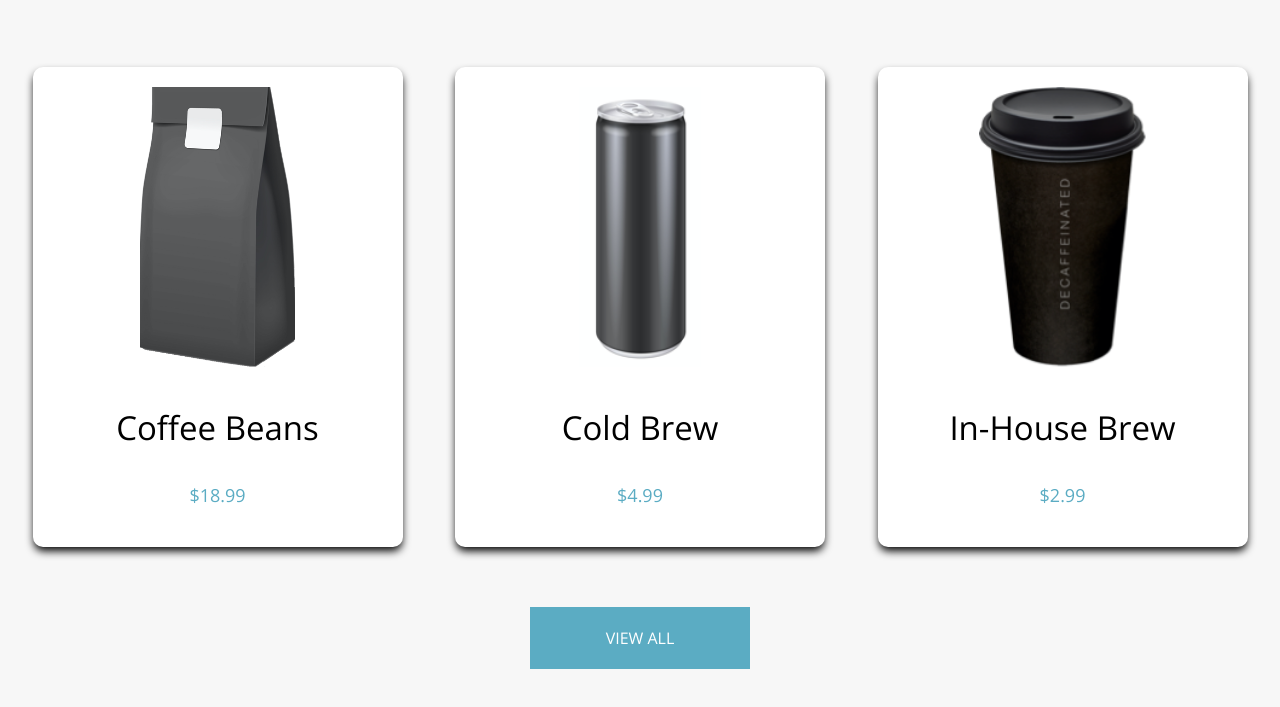
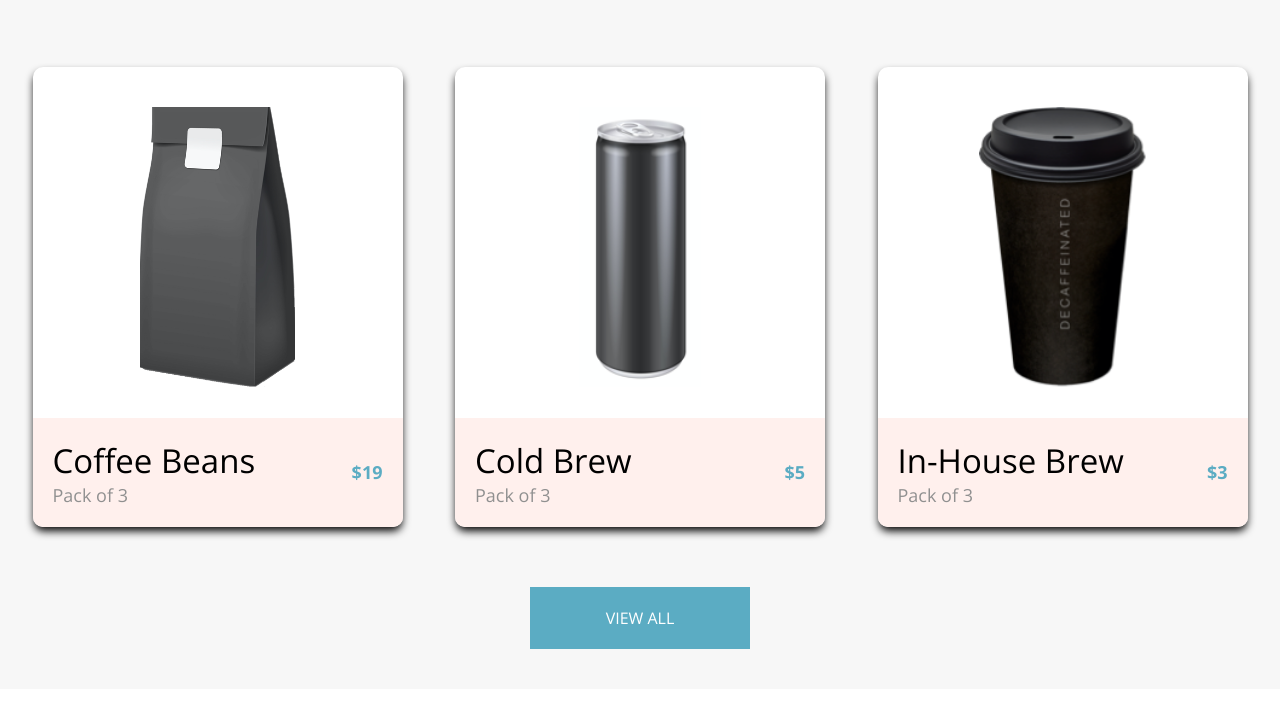
Before and after one commit to Glennergy/glenn-montera-coffeeshop, a plain HTML site: page index.html in a window 1280 px wide. Shown: the part 671-1378 px from the top of the page. Drawn offline with nearby package versions, Linux system fonts and the light colour scheme.

Commit message:
updated item cards in main landing page

```diff
--- a/css/landing.css
+++ b/css/landing.css
@@ -150,23 +150,59 @@ p {
 }
 
 .products-card {
-  display: inline-block;
+  display: flex;
+  flex-direction: column;
   text-align: center;
   background-color: white;
   width: 330px;
   height: 440px;
   padding: 20px;
+  padding-bottom: 0;
   margin: 20px;
   border-radius: 10px;
   box-shadow: 0 5px 9px -1px rgba(0, 0, 0, 25);
+  justify-content: space-between;
+}
+
+.products-card__desc {
+  padding: 20px;
+  border-bottom-left-radius: 10px;
+  border-bottom-right-radius: 10px;
+  margin: 0;
+  width: 100%;
+  display: flex;
+  align-self: center;
+  background-color: #fff0ed;
+  text-align: center;
+  justify-content: space-between;
+}
+
+.products-desc__text {
+  display: flex;
+  flex-direction: column;
+  align-items: flex-start;
+}
+
+.products-text__grey {
+  margin: 0;
+  color: #909090;
+}
+
+.products-text__title {
+  margin: 0;
 }
 
 .product-price {
   color: #5bacc3;
+  margin: 0;
+  align-self: center;
+  font-weight: 700;
+  font-size: ;
 }
 
 .products-card__image {
   height: 17.5rem;
+  padding: 20px;
 }
 
 .product-button-link {
--- a/index.html
+++ b/index.html
@@ -65,21 +65,42 @@
         <h2 class="product-section__header">Our Products</h2>
         <div class="product-container">
         <div class="products-card">
-          <img class="products-card__image" src="./assets/coffeebeans-hero.png" alt="Coffee Beans" />
-          <h3>Coffee Beans</h3>
-          <p class="product-price">$18.99</p>
+          <div class="product-image_container">
+            <img class="products-card__image" src="./assets/coffeebeans-hero.png" alt="Coffee Beans" />
+          </div>
+          <div class="products-card__desc">
+            <div class="products-desc__text">
+              <h3 class="products-text__title">Coffee Beans</h3>
+              <p class="products-text__grey">Pack of 3</p>
+            </div>
+          <p class="product-price">$19</p>
+          </div>
         </div>
         <div class="products-card">
-          <img class="products-card__image" src="./assets/coldbrew.png" alt="Cold Brew" />
-          <h3>Cold Brew</h3>
-          <p class="product-price">$4.99</p>
+          <div class="product-image_container">
+            <img class="products-card__image" src="./assets/coldbrew.png" alt="Cold Brew" />
+          </div>
+          <div class="products-card__desc">
+            <div class="products-desc__text">
+             <h3 class="products-text__title">Cold Brew</h3>
+             <p class="products-text__grey">Pack of 3</p>
+            </div>
+            <p class="product-price">$5</p>
+          </div>
         </div>
         <div class="products-card">
-          <img class="products-card__image" src="./assets/inhousebrew.png" alt="In-House Brew" />
-          <h3>In-House Brew</h3>
-          <p class="product-price">$2.99</p>
+          <div class="product-image_container">
+            <img class="products-card__image" src="./assets/inhousebrew.png" alt="In-House Brew" />
+          </div>
+          <div class="products-card__desc">
+            <div class="products-desc__text">
+              <h3 class="products-text__title">In-House Brew</h3>
+              <p class="products-text__grey">Pack of 3</p>
+            </div>
+            <p class="product-price">$3</p>
+          </div>
         </div>
-        </div>
+      </div>
          <a class="product-button-link" href="./pages/menu.html"> VIEW ALL </a>
       </section>
 <!-- Dicount Section -->
```
